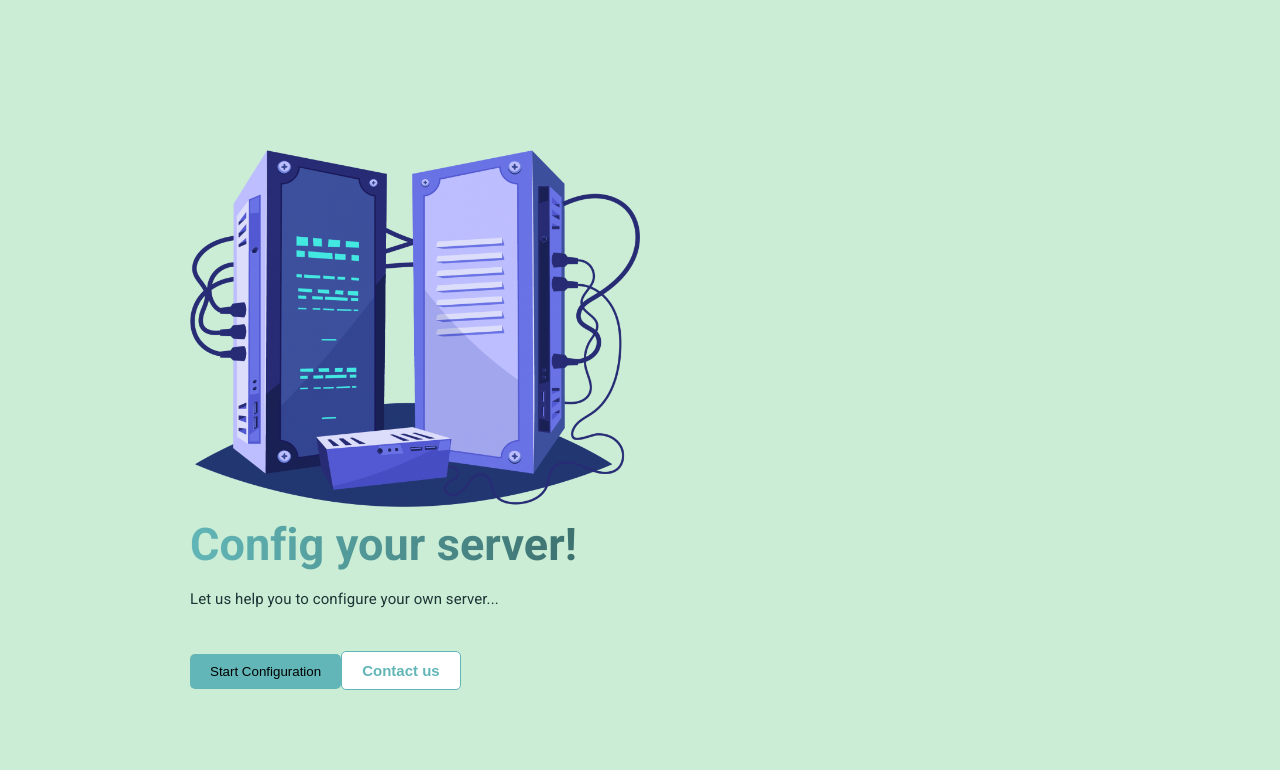
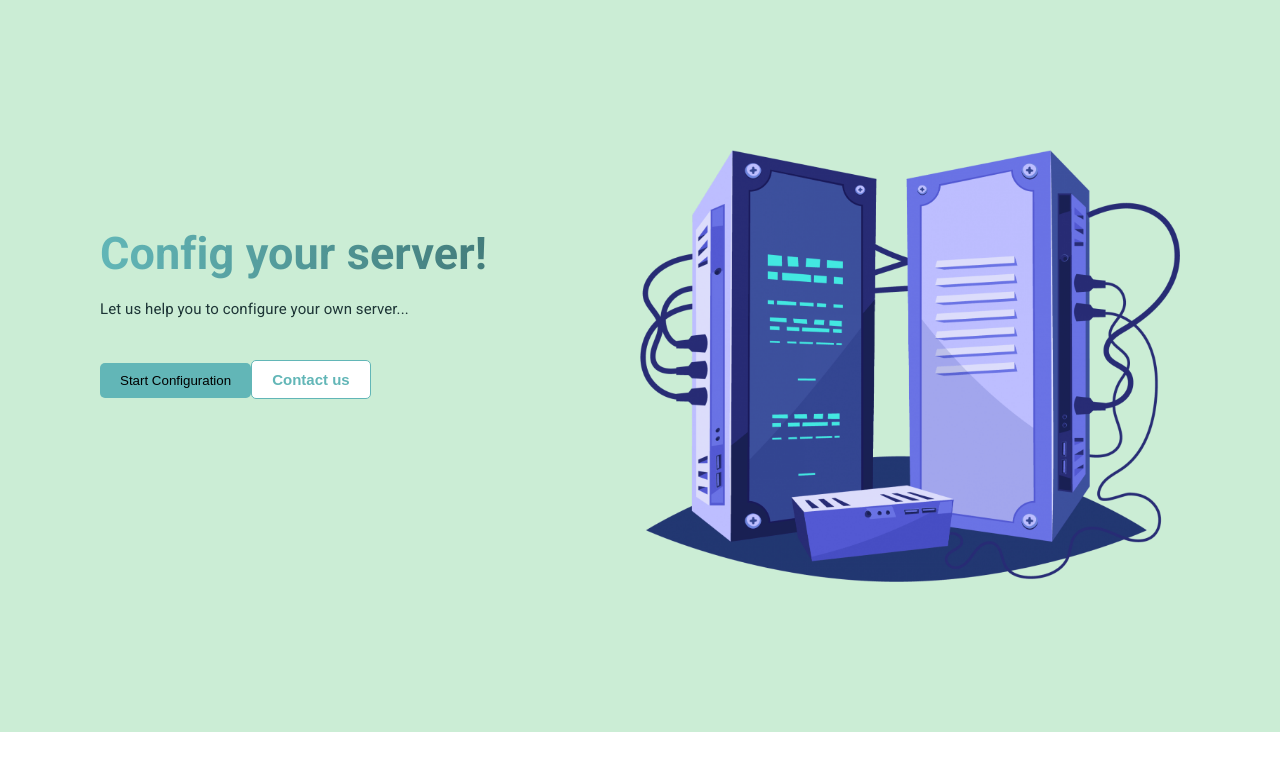
Before and after one commit to golnooshasefi/Internet-Engineering-proj, a React (Create React App) app: page / in a window 1280 px wide. Shown: the top 770 px of the page. Built offline with nearby package versions, Linux system fonts and the light colour scheme.

Commit message:
style: change heroSection style

```diff
--- a/src/Pages/HeroSection/HeroSection.module.scss
+++ b/src/Pages/HeroSection/HeroSection.module.scss
@@ -1,61 +1,34 @@
-.HeroSection {
-  min-height: 77rem;
+.Home {
+  min-height: 65rem;
   background-color: #cbedd5;
-
-  &__content {
-    max-width: 1360px;
-    padding: 15rem 19rem;
   display: flex;
-    flex-direction: row-reverse;
-    justify-content: space-around;
-    align-items: center;
-    margin: auto;
-
-    @media (max-width: 54em) {
-      flex-direction: column;
+  flex-direction: row;
+  padding: 15rem 10rem;
 }
 
-    @media (max-width: 37.5em) {
-      padding: 15rem 9.5rem;
-    }
-
-    @media (max-width: 26em) {
-      padding: 15rem 5rem;
-    }
-  }
-
-
-  img {
-    width: 100%;
-    height: 100%;
-  }
-
-  &__info {
-    display: flex;
-    flex-direction: column;
-    flex: 0 0 50%;
-    margin-right: 70rem;
-
+.Info {
+  flex: 1;
   @media (max-width: 54em) {
     margin-left: 0;
   }
+  padding-top: 7rem;
+}
 
-    &--header {
+.Header {
   background-image: linear-gradient(to right, #62B6B7, #376664);
   background-clip: text;
   -webkit-text-fill-color: transparent;
   font-size: 4.5rem;
-
   margin-bottom: 1rem;
 }
-    &--text {
+
+.Description {
   font-size: 1.5rem;
   margin-bottom: 4rem;
   color: #1d3536;
 }
-  }
 
-  &__button--right {
+.ButtonRight {
   margin-left: 0rem;
   padding: 1rem 2rem;
   background-image: linear-gradient(to right bottom, #62B6B7, #62B6B7);
@@ -86,7 +59,8 @@
     visibility: visible;
   }
 }
-  &__button--left {
+
+.ButtonLeft {
   padding: 1rem 2rem;
   transition: all 0.5s;
   text-align: center;
@@ -116,4 +90,7 @@
     visibility: visible;
   }
 }
+
+.Picture {
+  flex: 1;
 }
--- a/src/Pages/HeroSection/index.js
+++ b/src/Pages/HeroSection/index.js
@@ -7,40 +7,105 @@ import serverPicture from'./server2.png';
 
 function HeroSection() {
   return (
-    <section className={classes.HeroSection}>
-      <div className={classes.HeroSection__content}>
-        <div className={classes.HeroSection__info}>
-          <div className={classes["HeroSection__info--picture"]}>
-            <img src={serverPicture} alt="server picture" />
-          </div>
-          <h1 className={classes["HeroSection__info--header"]}>
+    // <section className={classes.HeroSection}>
+    //   <div className={classes.HeroSection__content}>
+    //     <div className={classes.HeroSection__info}>
+    //       <div className={classes["HeroSection__info--picture"]}>
+    //         <img src={serverPicture} alt="server picture" />
+    //       </div>
+    //       <h1 className={classes["HeroSection__info--header"]}>
+    //         Config your server!
+    //       </h1>
+    //       <p className={classes["HeroSection__info--text"]}>
+    //         Let us help you to configure your own server...
+    //       </p>
+    //       <div>
+    //         {/* <Link to={user.auth ? "/survey" : "/account-box"}> */}
+    //           <Button
+    //             color="purple"
+    //             className={classes["HeroSection__button--right"]}
+    //           >
+    //             Start Configuration
+    //           </Button>
+    //         {/* </Link> */}
+
+    //         {/* <Link to={"/FAQ"}> */}
+    //           <Button
+    //             color="white"
+    //             className={classes["HeroSection__button--left"]}
+    //           >
+    //             Contact us
+    //           </Button>
+    //         {/* </Link> */}
+    //       </div>
+    //     </div>
+    //   </div>
+    // </section>
+
+    //**************************** */
+
+
+    // <section className={classes.HeroSection}>
+    //   <div className={classes.HeroSection__info}>
+    //     <div className={classes["HeroSection__info--text"]}>
+    //       <h1 className={classes["HeroSection__info--header"]}>
+    //         Config your server!
+    //       </h1>
+    //       <p className={classes["HeroSection__info--description"]}>
+    //         Let us help you to configure your own server...
+    //       </p>
+        //   <div>
+        //       {/* <Link to={user.auth ? "/survey" : "/account-box"}> */}
+        //         <Button
+        //           color="purple"
+        //           className={classes["HeroSection__button--right"]}
+        //         >
+        //           Start Configuration
+        //         </Button>
+        //       {/* </Link> */}
+
+        //       {/* <Link to={"/FAQ"}> */}
+        //         <Button
+        //           color="white"
+        //           className={classes["HeroSection__button--left"]}
+        //         >
+        //           Contact us
+        //         </Button>
+        //       {/* </Link> */}
+        //     </div>
+        // </div>
+    //     <div className={classes["HeroSection__info--picture"]}>
+    //     <img src={serverPicture} alt="server picture" width="50%" height="50%"/>
+    //     </div>
+    //   </div>
+    // </section>
+
+    <div className={classes.Home}>
+      <div className={classes.Info}>
+        <h1 className={classes.Header}>
         Config your server!
         </h1>
-          <p className={classes["HeroSection__info--text"]}>
+        <p className={classes.Description}>
           Let us help you to configure your own server...
         </p>
         <div>
-            {/* <Link to={user.auth ? "/survey" : "/account-box"}> */}
           <Button
             color="purple"
-                className={classes["HeroSection__button--right"]}
+            className={classes.ButtonRight}
           >
             Start Configuration
           </Button>
-            {/* </Link> */}
 
-            {/* <Link to={"/FAQ"}> */}
           <Button
               color="white"
-                className={classes["HeroSection__button--left"]}
+              className={classes.ButtonLeft}
             >
               Contact us
             </Button>
-            {/* </Link> */}
         </div>
       </div>
+      <div className={classes.Picture}><img src={serverPicture}  width="100%" height="100%" alt="Picture" /></div>
     </div>
-    </section>
   );
 }
 
--- a/src/Pages/Panel/Dhcp-config/index.js
+++ b/src/Pages/Panel/Dhcp-config/index.js
@@ -1,25 +1,81 @@
 import classes from "./Dhcpconfig.module.scss";
-import { Divider } from "@mui/material";
+import { Divider, Typography } from "@mui/material";
+import axiosInstance from "../../../axios";
+import { useState } from "react";
 
 function Dhcpconfig() {
+  const [startSuccessMeassage, setStartSuccessMessage] = useState("");
+  const [startFailureMessage, setStartFailureMessage] = useState("");
+
+  const [stopSuccessMeassage, setStopSuccessMessage] = useState("");
+  const [stopFailureMessage, setStopFailureMessage] = useState("");
+
+  const [status, setStatus] = useState([]);
+
+  const handleStop = (e) => {
+    e.preventDefault();
+    axiosInstance.post(``).then((res) => {
+      if (res.status === 200) {
+        setStopSuccessMessage("succesful");
+      } else {
+        setStopFailureMessage("error");
+      }
+    });
+  };
+
+  const handleStart = (e) => {
+    e.preventDefault();
+    axiosInstance.post(``).then((res) => {
+      if (res.status === 200) {
+        setStartSuccessMessage("succesful");
+      } else {
+        setStartFailureMessage("error");
+      }
+    });
+  };
+  const getStatus = () => {
+    axiosInstance.get(`panel/status`).then((res) => {
+      if (res.status === 200) {
+        setStatus(res);
+      }
+    });
+  };
   return (
     <div className={classes.container}>
-      <div className={classes.container__header}>IP Range</div>
+      <Typography variant="h6" noWrap component="div">
+        DHCP Config
+      </Typography>
       <div className={classes.container__start}>
         <span>You can click on this button to start your DHCP Server</span>
-        <button className={classes.container__button}>Start</button>
+        <button className={classes.container__button} onClick={handleStart}>
+          Start
+        </button>
+        {startSuccessMeassage && (
+          <div> Your Mail Server started succesfully!</div>
+        )}
+        {startFailureMessage && <div>An Error Occured!</div>}
       </div>
-      {/* <Divider variant="middle" /> */}
       <div className={classes.container__stop}>
         <span>You can click on this button to stop your DHCP Server</span>
-        <button className={classes.container__button}>Stop</button>
+        <button className={classes.container__button} onClick={handleStop}>
+          Stop
+        </button>
+        {stopSuccessMeassage && <div> Your Mail Server Stoped</div>}
+        {stopFailureMessage && <div>An Error Occured!</div>}
       </div>
       <div className={classes.container__status}>
         <span>
           You can click on this button to see the status of your DHCP Server
         </span>
 
-        <button className={classes.container__button}>Status</button>
+        <button className={classes.container__button} onClick={getStatus}>
+          Status
+        </button>
+        <div>
+          {status.map((item) => {
+            return <p>{item.status}</p>;
+          })}
+        </div>
       </div>
     </div>
   );
```
Lines whose indentation alone changed are shown as unchanged.
